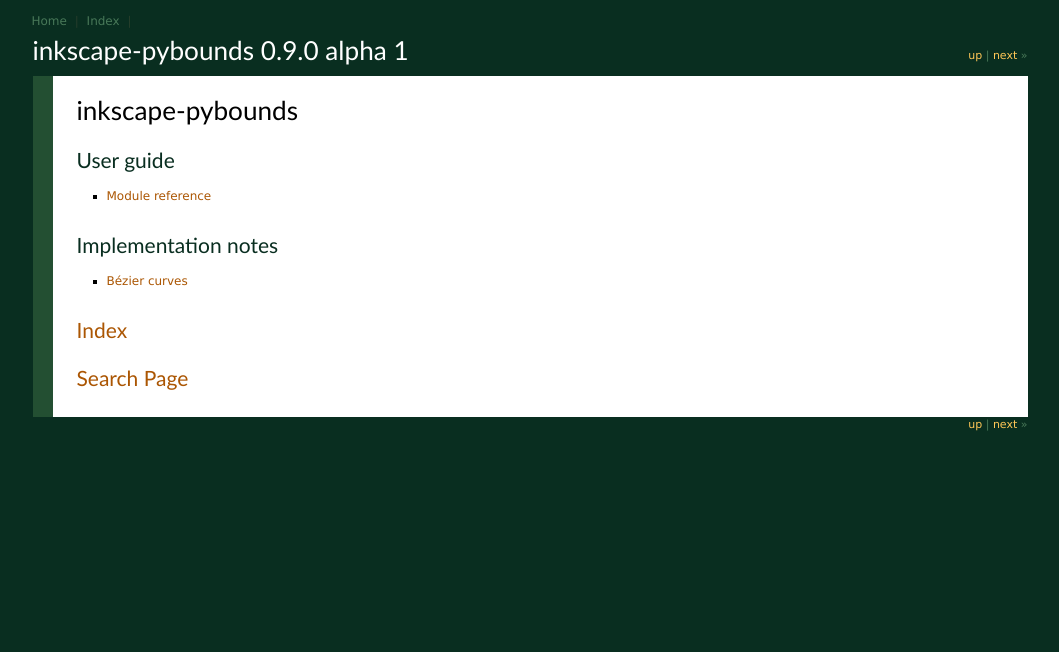
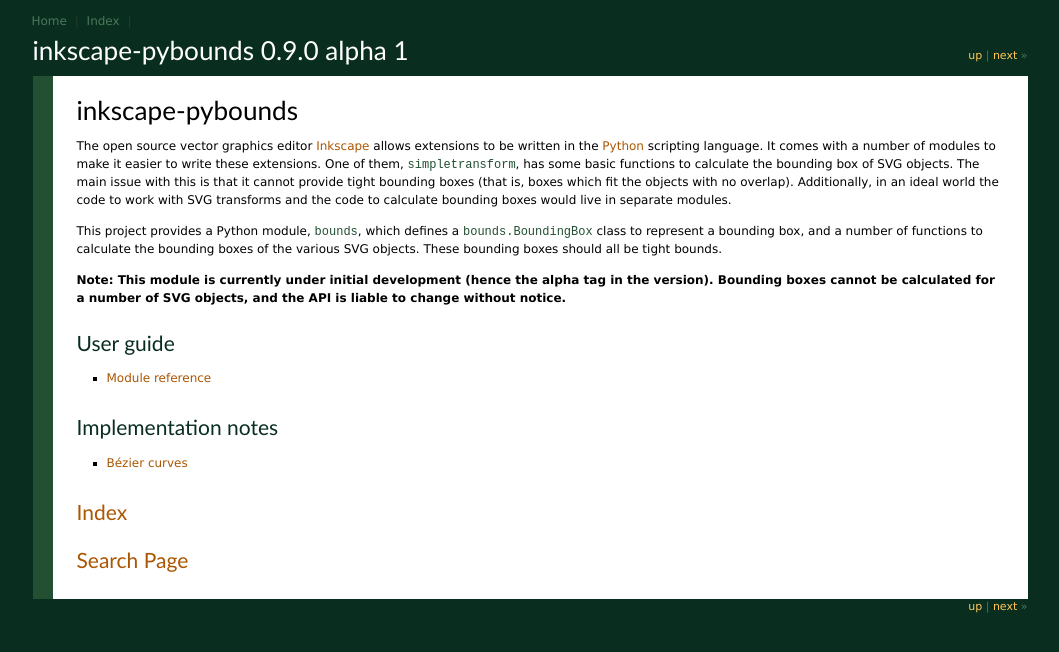
Before and after one commit to bcbnz/inkscape-pybounds, a Sphinx documentation site: the page built from docs/index.rst, in a window 1280 px wide. Shown: the top 652 px of the page, without its empty margins (110-1169 px from the left). Built offline with Sphinx 7.4.7, drawn with Linux system fonts in a browser that asks for light colours; formulas are drawn with MathJax 3.

Commit message:
Write introduction for documentation.

```diff
--- a/docs/index.rst
+++ b/docs/index.rst
@@ -1,6 +1,25 @@
 =================
 inkscape-pybounds
 =================
+
+The open source vector graphics editor `Inkscape <http://inkscape.org/>`_
+allows extensions to be written in the `Python <http://www.python.org/>`_
+scripting language. It comes with a number of modules to make it easier to
+write these extensions. One of them, ``simpletransform``, has some basic
+functions to calculate the bounding box of SVG objects. The main issue with
+this is that it cannot provide tight bounding boxes (that is, boxes which fit
+the objects with no overlap). Additionally, in an ideal world the code to work
+with SVG transforms and the code to calculate bounding boxes would live in
+separate modules.
+
+This project provides a Python module, ``bounds``, which defines a
+:class:`bounds.BoundingBox` class to represent a bounding box, and a number of
+functions to calculate the bounding boxes of the various SVG objects. These
+bounding boxes should all be tight bounds.
+
+**Note: This module is currently under initial development (hence the alpha tag
+in the version). Bounding boxes cannot be calculated for a number of SVG
+objects, and the API is liable to change without notice.**
 
 User guide
 ==========
```
